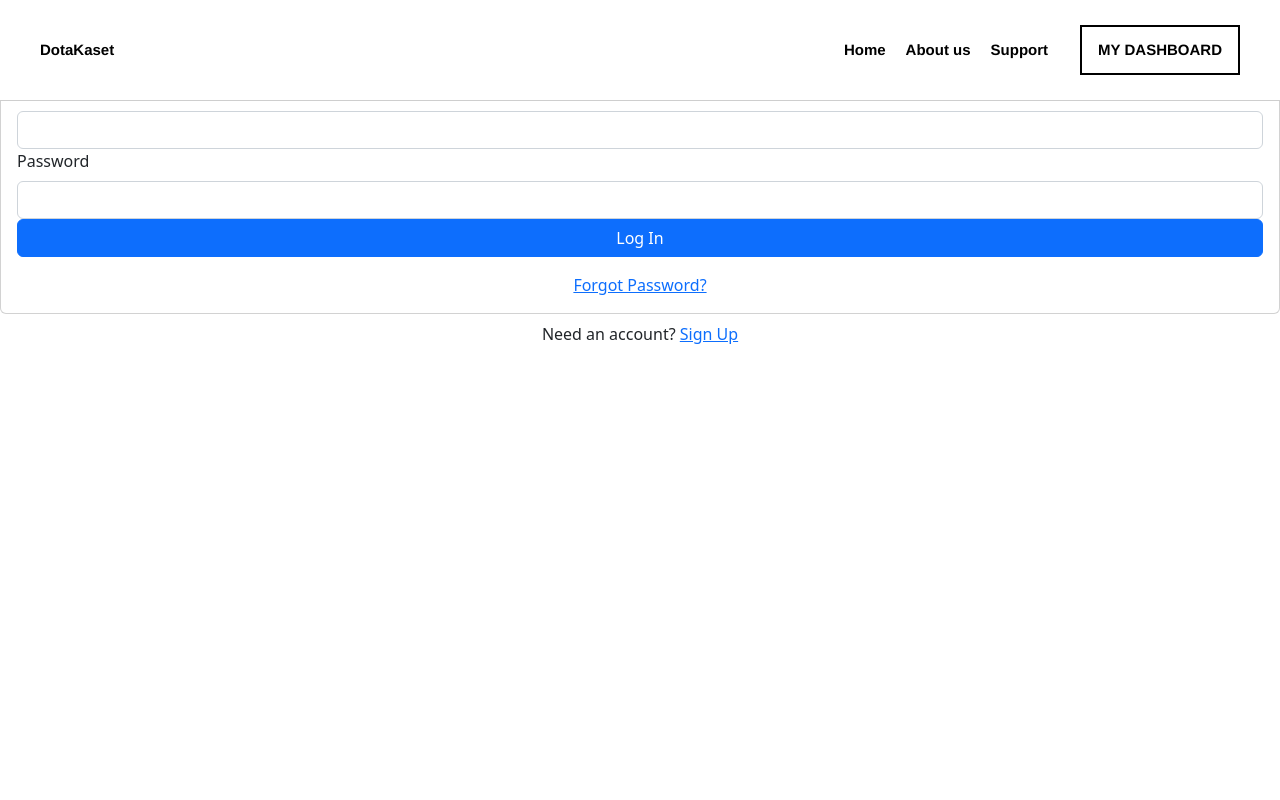
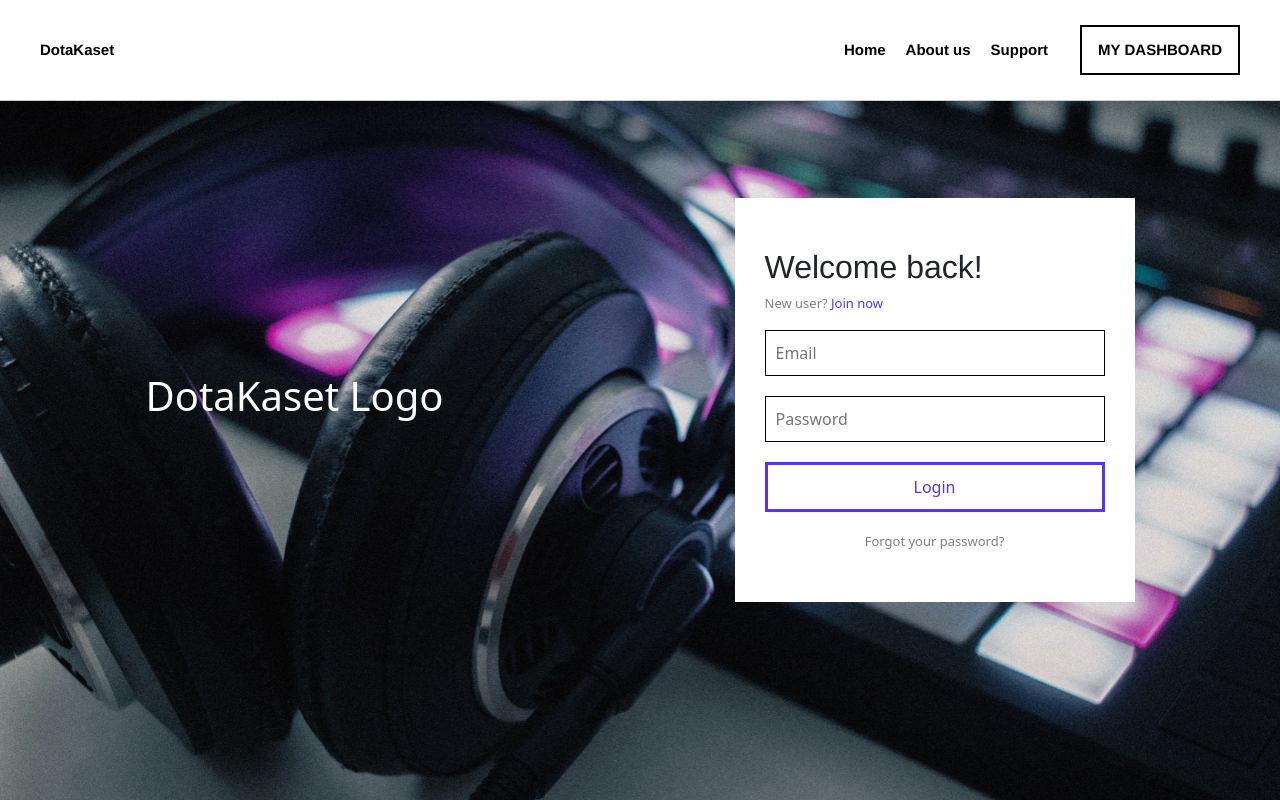
Before and after one commit to pmeisam/dotakaset, a React (Create React App) app in the folder frontend/: page /login in a window 1280 px wide. Built offline with nearby package versions, Linux system fonts and the light colour scheme; no server answers.

Commit message:
styling updates to the login component

```diff
--- a/frontend/src/components/Login.jsx
+++ b/frontend/src/components/Login.jsx
@@ -2,6 +2,7 @@ import React, { useRef, useState } from "react";
 import { Form, Button, Card, Alert } from "react-bootstrap";
 import { useAuth } from "../contexts/AuthContext";
 import { Link, useNavigate } from "react-router-dom";
+import styled from "styled-components";
 
 export default function Login() {
   const emailRef = useRef();
@@ -27,32 +28,153 @@ export default function Login() {
   }
 
   return (
-    <>
-      <Card>
-        <Card.Body>
-          <h2 className="text-center mb-4">Log In</h2>
-          {error && <Alert variant="danger">{error}</Alert>}
-          <Form onSubmit={handleSubmit}>
-            <Form.Group id="email">
-              <Form.Label>Email</Form.Label>
-              <Form.Control type="email" ref={emailRef} required />
-            </Form.Group>
-            <Form.Group id="password">
-              <Form.Label>Password</Form.Label>
-              <Form.Control type="password" ref={passwordRef} required />
-            </Form.Group>
-            <Button disabled={loading} className="w-100" type="submit">
-              Log In
-            </Button>
-          </Form>
+    <Wrapper>
+      <div className="bg-image-container">
+        <img
+          src="./images/login-bg.jpg"
+          alt="Login Background Image"
+          className="page-bg__img"
+        />
+      </div>
+      <div className="content-container">
+        <div>
+          <h1>DotaKaset Logo</h1>
+        </div>
+        <div className="card">
+          <h2>Welcome back!</h2>
+          <p className="sign-up">
+            New user?{" "}
+            <Link className="sign-up-link" to="/signup">
+              Join now
+            </Link>
+          </p>
+
+          <form onSubmit={handleSubmit}>
+            <input
+              className="input"
+              type="email"
+              ref={emailRef}
+              required
+              placeholder="Email"
+            />
+            <input
+              className="input"
+              type="password"
+              ref={passwordRef}
+              required
+              placeholder="Password"
+            />
+            <button className="submit-btn" type="submit">
+              Login
+            </button>
+          </form>
           <div className="w-100 text-center mt-3">
-            <Link to="/forgot-password">Forgot Password?</Link>
+            <Link className="forgot-pass-link" to="/forgot-password">
+              Forgot your password?
+            </Link>
           </div>
-        </Card.Body>
-      </Card>
-      <div className="w-100 text-center mt-2">
-        Need an account? <Link to="/signup">Sign Up</Link>
+        </div>
       </div>
-    </>
+    </Wrapper>
   );
 }
+
+const Wrapper = styled.div`
+  position: relative;
+  display: flex;
+  flex-direction: column;
+  min-height: 100%;
+  overflow: hidden;
+  height: 100vh;
+  .bg-image-container {
+    position: absolute;
+    top: 0;
+    right: 0;
+    bottom: 0;
+    left: 0;
+    z-index: -1;
+    overflow: hidden;
+  }
+  .page-bg__img {
+    width: 100%;
+    height: 100%;
+    -o-object-fit: cover;
+    object-fit: cover;
+  }
+  img {
+    vertical-align: middle;
+    border-style: none;
+  }
+  .content-container {
+    heigth: 100vh;
+    display: flex;
+    height: 100vh;
+    flex-direction: row;
+    justify-content: space-around;
+    align-items: center;
+    // flex: 1 0 auto;
+  }
+  .content-container div h1 {
+    color: white;
+  }
+  .card {
+    display: flex;
+    flex-direction: column;
+    width: 400px;
+    padding: 50px 30px;
+    border-radius: 0;
+    border: none;
+  }
+  .card h2 {
+    font-family: Poppins, Helvetica, Arial, sans-serif;
+  }
+
+  .input {
+    border: 1px solid black;
+    border-radius: 0;
+    padding: 10px 10px;
+    width: 100%;
+    margin-bottom: 20px;
+  }
+
+  .submit-btn {
+    border-radius: 0;
+    border: 3px solid #5934e8;
+    color: #5934e8;
+    width: 100%;
+    background: transparent;
+    padding: 10px;
+  }
+
+  .submit-btn:hover {
+    color: white;
+    background: #5934e8;
+  }
+
+  .forgot-pass-link {
+    color: gray;
+    font-size: 13px;
+    text-decoration: none;
+  }
+
+  .sign-up {
+    color: gray;
+    font-size: 13px;
+  }
+
+  .sign-up-link {
+    color: #5934e8;
+    text-decoration: none;
+  }
+
+  @media screen and (max-width: 900px) {
+    .content-container {
+      flex-direction: column;
+      justify-content: center;
+    }
+
+    .content-container div h1 {
+      display: none;
+    }
+  }
+`;
```
Also changed, not shown: frontend/public/images/login-bg.jpg (added), frontend/public/images/signup-bg.jpg (added).
